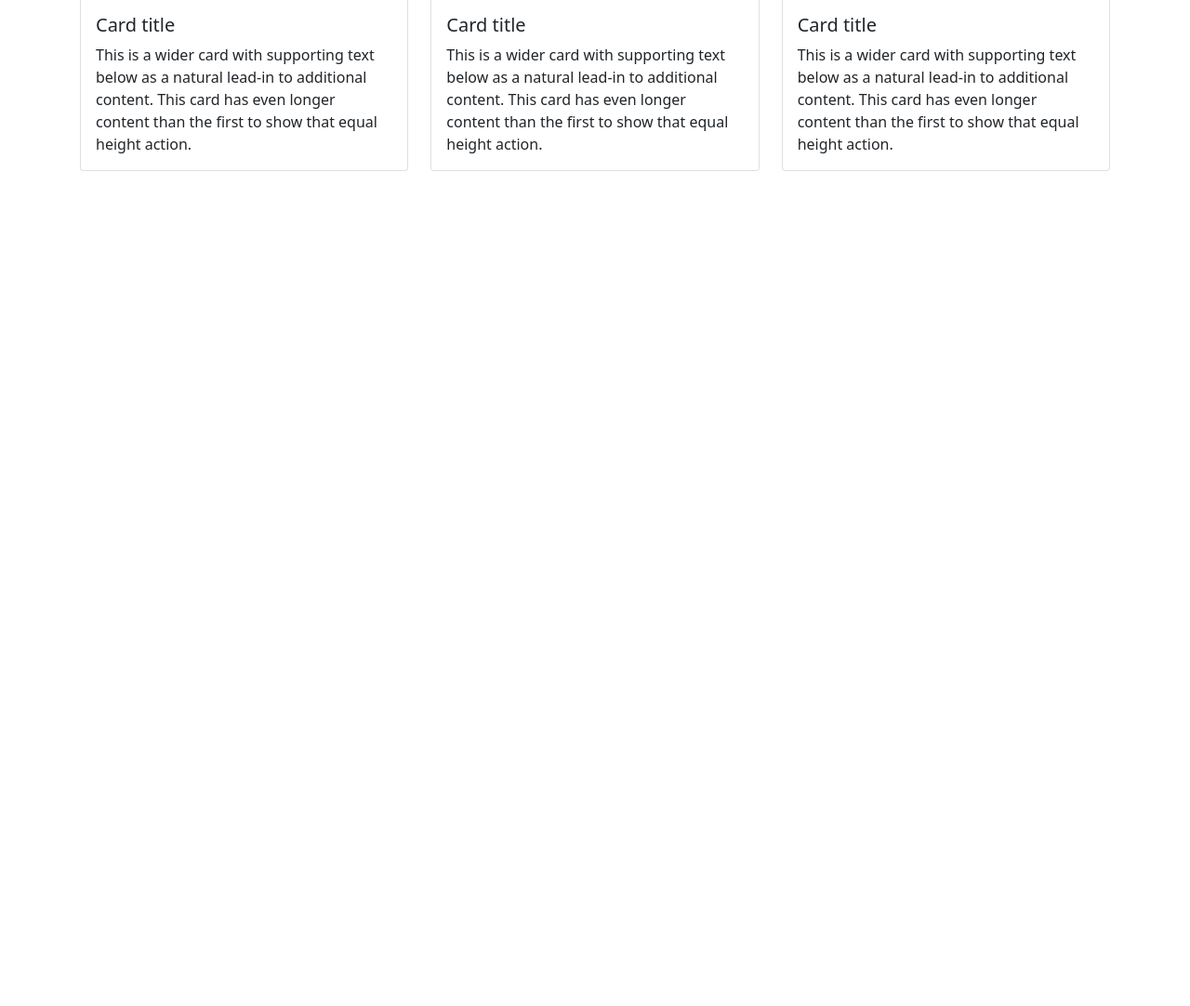
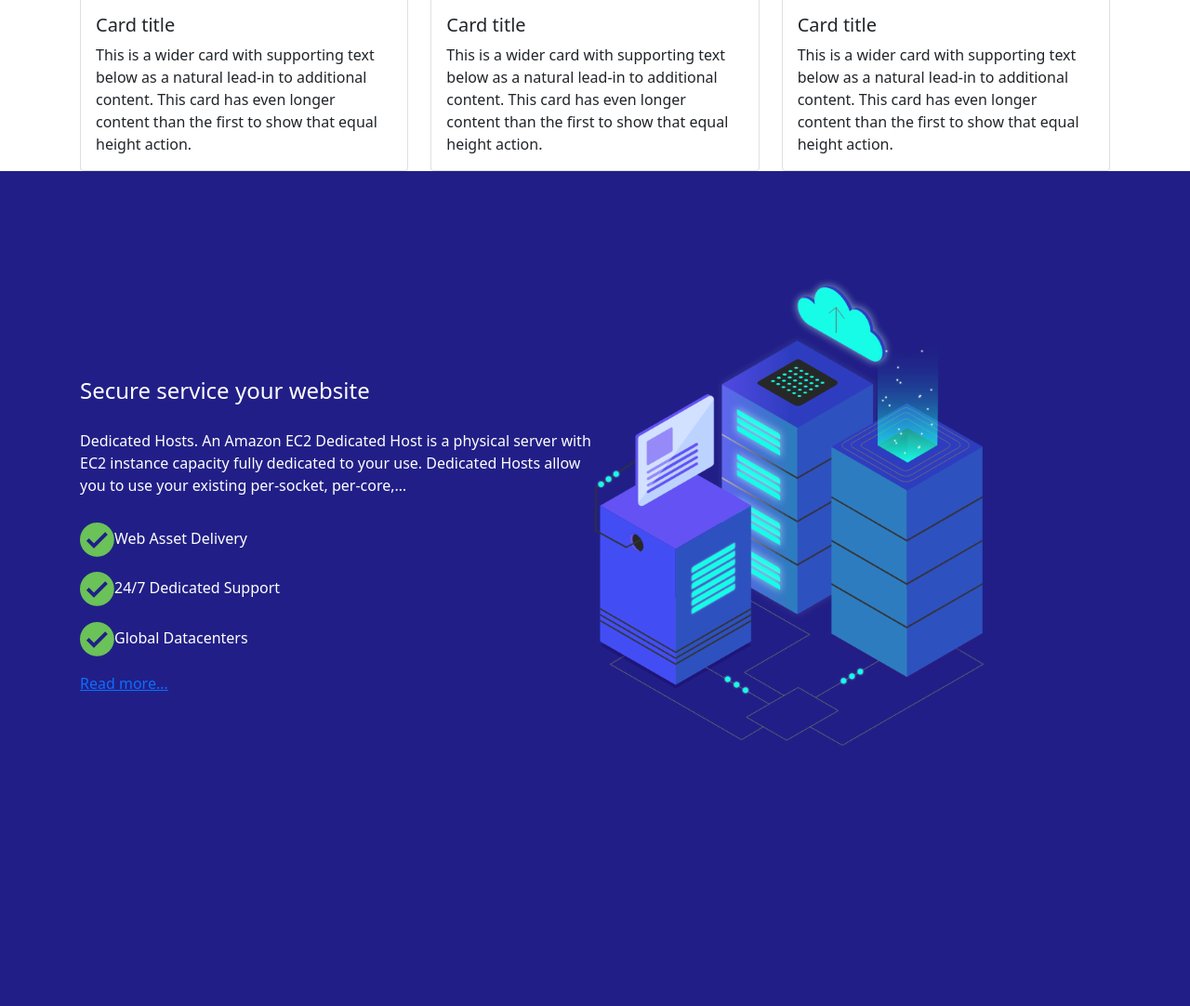
Before and after one commit to mathieuradjouki/sapce-drive, a PHP site: page / in a window 1280 px wide. Shown: the part 3027-4109 px from the top of the page at 93% size. Before the commit the page ends 3211 px from the top, so only its background shows below. Run offline with PHP 8.4, Linux system fonts and the light colour scheme.

Commit message:
secure first part

```diff
--- a/index.php
+++ b/index.php
@@ -3,5 +3,6 @@
 <?php include('search.php'); ?>
 <?php include('about.php'); ?>
 <?php include('services.php'); ?>
+<?php include('secure.php'); ?>
 
 <?php include('footer.php'); ?>
--- a/main.css
+++ b/main.css
@@ -160,3 +160,40 @@ h2{
 .services h2{
   color: black;
 }
+/* secure */
+
+.secure{
+  background-color: #211F87;
+}
+
+.secure-service{
+  display: flex;
+  padding: 10% 0 10% 0;
+  /* height: 100vh; */
+}
+.secure-service-text{
+  width: 50%;
+  margin-top: 10%;
+}
+.secure-service-img{
+  width: 50%;
+}
+.secure h4{
+  color: white;
+  margin-bottom: 5%;
+}
+.secure p{
+  color: white;
+  margin-bottom: 5%;
+}
+.secure li{
+  color: white;
+  list-style: none;
+  margin-bottom: 3%;
+}
+.secure ul{
+  padding: inherit;
+}
+.secure-service-img img{
+  height: 75%;
+}
--- /dev/null
+++ b/secure.php
@@ -0,0 +1,19 @@
+<div class="secure">
+  <div class="container">
+    <div class="secure-service">
+      <div class="secure-service-text">
+        <h4>Secure service your website</h4>
+        <p>Dedicated Hosts. An Amazon EC2 Dedicated Host is a physical server with EC2 instance capacity fully dedicated to your use. Dedicated Hosts allow you to use your existing per-socket, per-core,…</p>
+        <ul>
+          <li><img src="images/checked.png" alt="">Web Asset Delivery</li>
+          <li><img src="images/checked.png" alt="">24/7 Dedicated Support</li>
+          <li><img src="images/checked.png" alt="">Global Datacenters</li>
+        </ul>
+        <a href="#">Read more...</a>
+      </div>
+      <div class="secure-service-img">
+        <img src="images/sercure-service.png" alt="">
+      </div>
+    </div>
+  </div>
+</div>
```
Also changed, not shown: images/checked.png (added), images/sercure-service.png (added).
